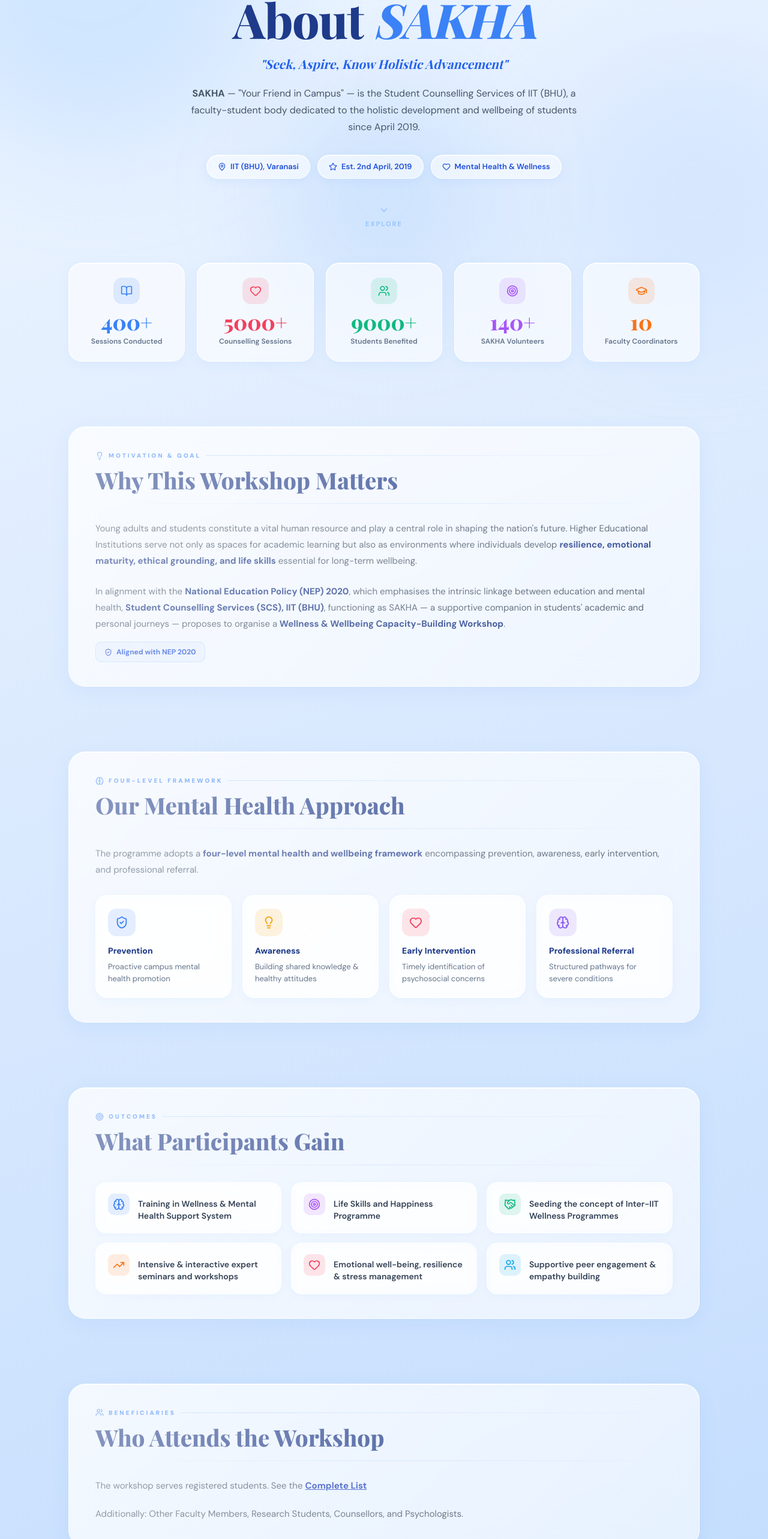
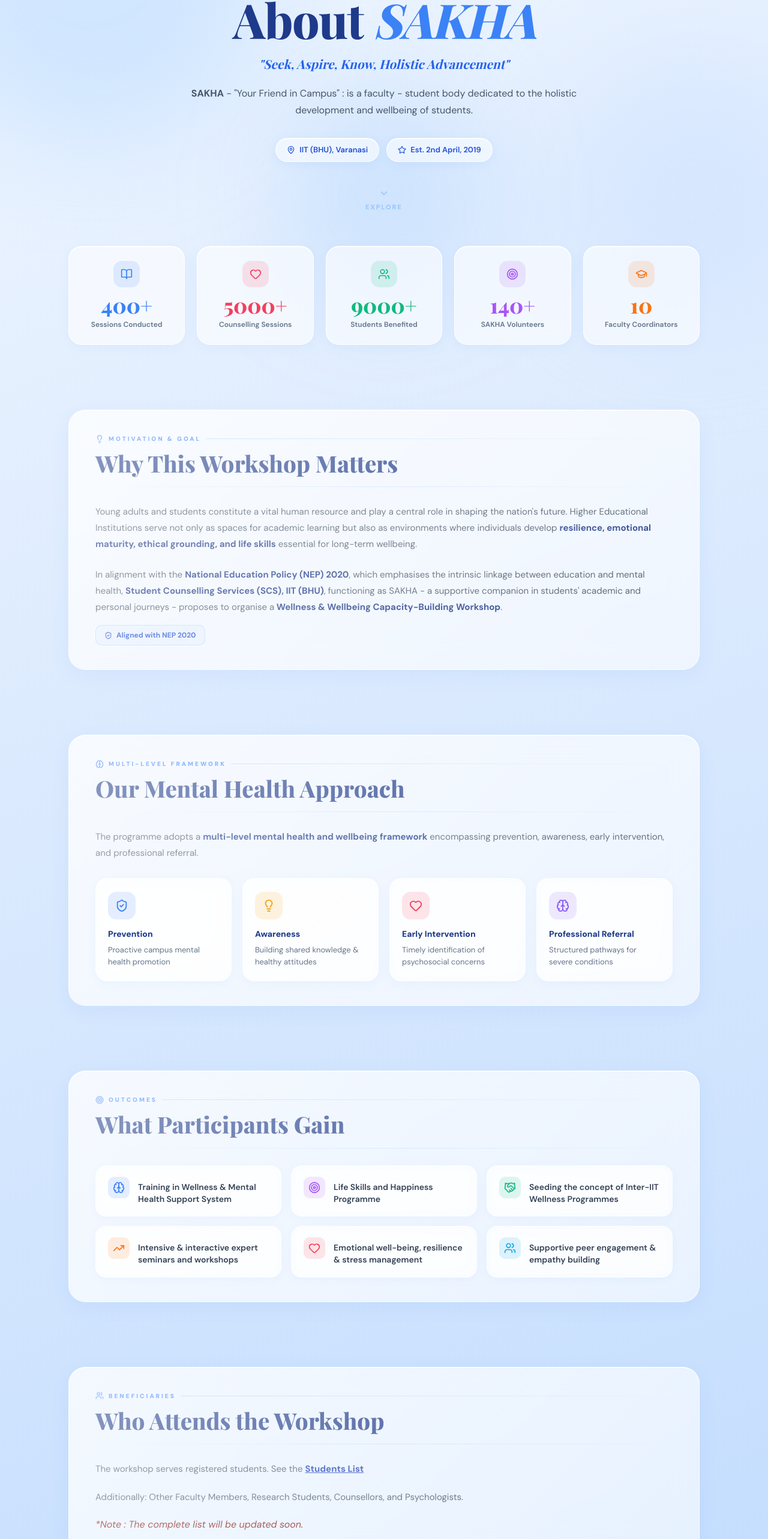
Before and after one commit to SuryanshDixit/scs-wellness-workshop-2026, a Next.js app: page /about in a window 1280 px wide. Shown: the part 212-2778 px from the top of the page at 60% size. Built offline with nearby package versions, Linux system fonts and the light colour scheme; a web font is replaced by a local one.

Commit message:
Refine text content in About page
Updated various text elements for clarity and accuracy in the About page.

```diff
--- a/src/app/about/page.js
+++ b/src/app/about/page.js
@@ -477,15 +477,14 @@
         <header className="ab-hero">
           <div className="ab-hero-pill"><GraduationCap size={13} /> Student Counselling Services · IIT (BHU) Varanasi</div>
           <h1 className="ab-hero-title">About <em>SAKHA</em></h1>
-          <span className="ab-hero-tagline">"Seek, Aspire, Know Holistic Advancement"</span>
+          <span className="ab-hero-tagline">"Seek, Aspire, Know, Holistic Advancement"</span>
           <p className="ab-hero-desc">
-            <strong>SAKHA</strong> — "Your Friend in Campus" — is the Student Counselling Services of IIT (BHU),
-            a faculty-student body dedicated to the holistic development and wellbeing of students since April 2019.
+            <strong>SAKHA</strong> - "Your Friend in Campus" : is a faculty - student body dedicated to the holistic development and wellbeing of students.
           </p>
           <div className="ab-hero-badges">
             <span className="ab-hero-badge"><MapPin size={14} /> IIT (BHU), Varanasi</span>
             <span className="ab-hero-badge"><Star size={14} /> Est. 2nd April, 2019</span>
-            <span className="ab-hero-badge"><Heart size={14} /> Mental Health &amp; Wellness</span>
+            {/* <span className="ab-hero-badge"><Heart size={14} /> Mental Health &amp; Wellness</span> */}
           </div>
           <div className="ab-scroll-hint"><ChevronDown size={18} />Explore</div>
         </header>
@@ -513,8 +512,7 @@
             <br />
             <p className="ab-body">
               In alignment with the <strong>National Education Policy (NEP) 2020</strong>, which emphasises the intrinsic linkage
-              between education and mental health, <strong>Student Counselling Services (SCS), IIT (BHU)</strong>, functioning as SAKHA
-              — a supportive companion in students' academic and personal journeys — proposes to organise a
+              between education and mental health, <strong>Student Counselling Services (SCS), IIT (BHU)</strong>, functioning as SAKHA - a supportive companion in students' academic and personal journeys - proposes to organise a
               <strong> Wellness &amp; Wellbeing Capacity-Building Workshop</strong>.
             </p>
             <div className="ab-nep-tag"><ShieldCheck size={13} /> Aligned with NEP 2020</div>
@@ -523,10 +521,10 @@
 
         <div className="ab-section">
           <div className="ab-glass-card">
-            <p className="ab-eyebrow"><Brain size={14} /> Four-Level Framework</p>
+            <p className="ab-eyebrow"><Brain size={14} /> Multi-Level Framework</p>
             <h2 className="ab-title">Our Mental Health Approach</h2>
             <div className="ab-divider" />
-            <p className="ab-body">The programme adopts a <strong>four-level mental health and wellbeing framework</strong> encompassing prevention, awareness, early intervention, and professional referral.</p>
+            <p className="ab-body">The programme adopts a <strong>multi-level mental health and wellbeing framework</strong> encompassing prevention, awareness, early intervention, and professional referral.</p>
             <div className="ab-framework-grid">
               {frameworks.map((f, i) => (
                 <div key={i} className="ab-framework-item">
@@ -560,9 +558,10 @@
             <p className="ab-eyebrow"><Users size={14} /> Beneficiaries</p>
             <h2 className="ab-title">Who Attends the Workshop</h2>
             <div className="ab-divider" />
-            <p className="ab-body">The workshop serves registered students. See the <a href="https://docs.google.com/spreadsheets/u/3/d/e/2PACX-1vRpsQPfOS0GmaZoYHaJVmjd9nUx3kxeEaS07IEo2mjyr5T5u3yrISEY0lhNoRGdCiSlab2uU-2twz0Y/pubhtml" className="text-blue-800 underline font-bold"> Complete List </a></p>
+            <p className="ab-body">The workshop serves registered students. See the <a href="https://docs.google.com/spreadsheets/u/3/d/e/2PACX-1vRpsQPfOS0GmaZoYHaJVmjd9nUx3kxeEaS07IEo2mjyr5T5u3yrISEY0lhNoRGdCiSlab2uU-2twz0Y/pubhtml" className="text-blue-800 underline font-bold"> Students List </a></p>
 
             <p className="ab-body" style={{ marginTop: 20 }}>Additionally: Other Faculty Members, Research Students, Counsellors, and Psychologists.</p>
+            <p className="text-red-900 italic" style={{marginTop: 20}}>*Note : The complete list will be updated soon.</p>
           </div>
         </div>
 
```
